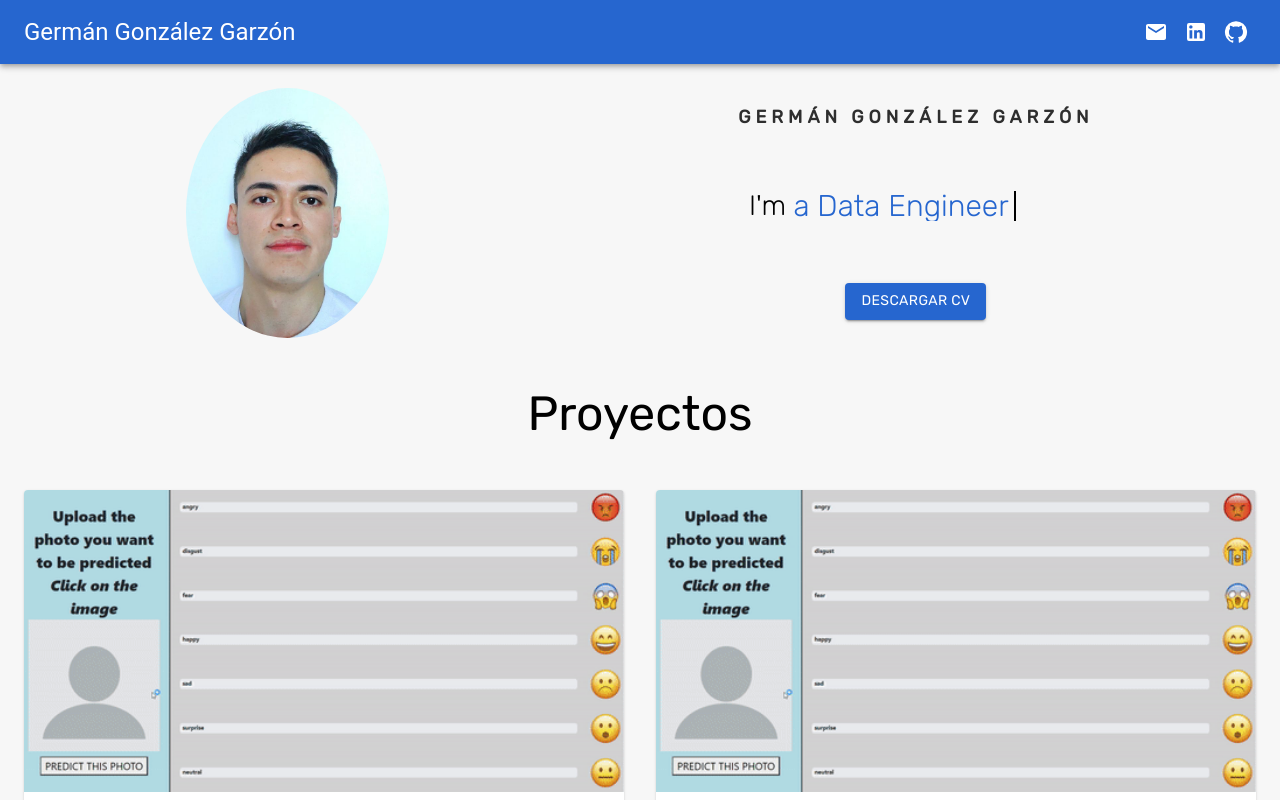
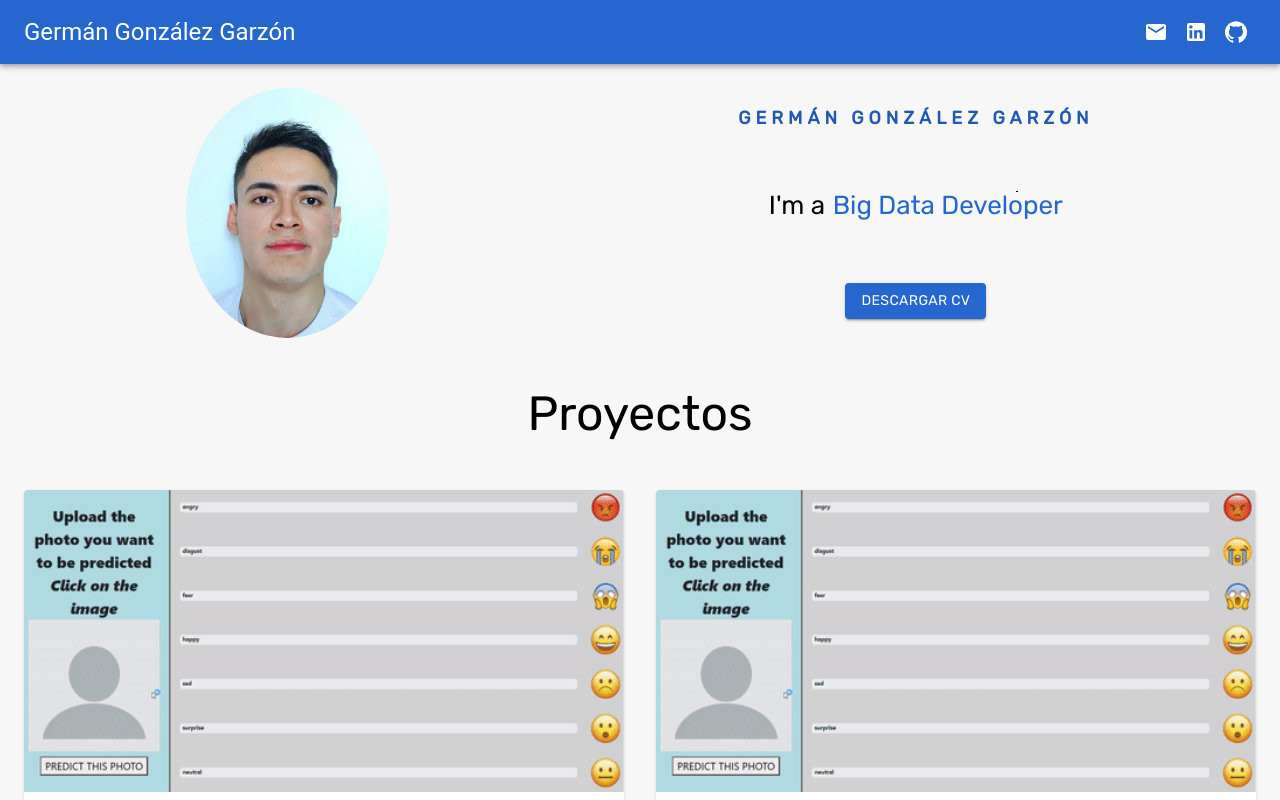
Before and after one commit to Jermaniac/PortfolioGerman, a React (Create React App) app: page / in a window 1280 px wide. Shown: the top 800 px of the page. Built offline with nearby package versions, Linux system fonts and the light colour scheme; the HTML template or start-up script is replaced by a standard one.

Commit message:
fixed bug animation

```diff
--- a/src/components/banner/Banner.css
+++ b/src/components/banner/Banner.css
@@ -41,16 +41,13 @@
     letter-spacing: 5px;
     text-transform: uppercase;
     text-align: center;
-    animation: animate 5s linear infinite;
+    color: black;
+    animation: animate 3s linear infinite;
 }
 @keyframes animate {
-    0%
-    {
-        color: #111;
-    }
     100%
     {
-        color:#fff;
+        color:#2666CF;
     }
 }
 
@@ -71,13 +68,13 @@
 
 
 .banner_role_wrapper .static_text {
-    font-size: 28px;
-    font-weight: 200;
+    font-size: 26px;
+    font-weight: 400;
 }
 
 .banner_role_wrapper .dynamic_text {
     margin-left: 7.5px;
-    height: 30px;
+    height: 29px;
     line-height: 30px;
     overflow: hidden;
 }
@@ -90,8 +87,8 @@
 .dynamic_text li {
     color: #2666CF;
     list-style: none;
-    font-size: 30px;
-    font-weight: 200;
+    font-size: 26px;
+    font-weight: 400;
     position: relative;
     top: 0;
     animation: slide 3s steps(3) infinite;
--- a/src/components/banner/Banner.js
+++ b/src/components/banner/Banner.js
@@ -12,16 +12,16 @@ function Banner() {
         </picture>
         <div className="banner_name">GERMÁN GONZÁLEZ GARZÓN</div>
         <div class="banner_role_wrapper">
-          <div class="static_text"> I'm</div>
+          <div class="static_text"> I'm a</div>
           <ul class="dynamic_text">
             <li>
-              <span>Germán González</span>
+              <span>Software Engineer</span>
             </li>
             <li>
-              <span>a Software Developer</span>
+              <span>Web Developer</span>
             </li>
             <li>
-              <span>a Data Engineer</span>
+              <span>Big Data Developer</span>
             </li>
           </ul>
         </div>
```
